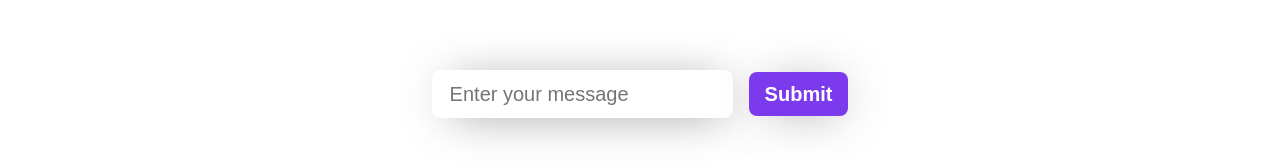
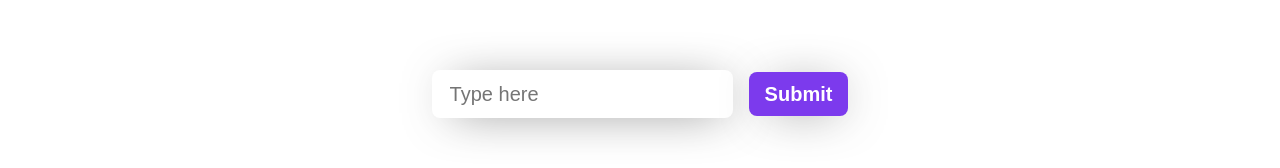
Before and after one commit to prasad128/react-assignment, a React (Create React App) app: page /form in a window 1280 px wide. Shown: the part 341-509 px from the top of the page. Built offline with nearby package versions, Linux system fonts and the light colour scheme.

Commit message:
modified form.js

```diff
--- a/src/components/form.js
+++ b/src/components/form.js
@@ -19,7 +19,7 @@ function Form({ handleText }) {
       <form onSubmit={handleInput}>
         <input
           className=""
-          placeholder="Enter your message"
+          placeholder="Type here"
           type="text"
           // onChange={handleInputText}
           ref={inputRef}
```
